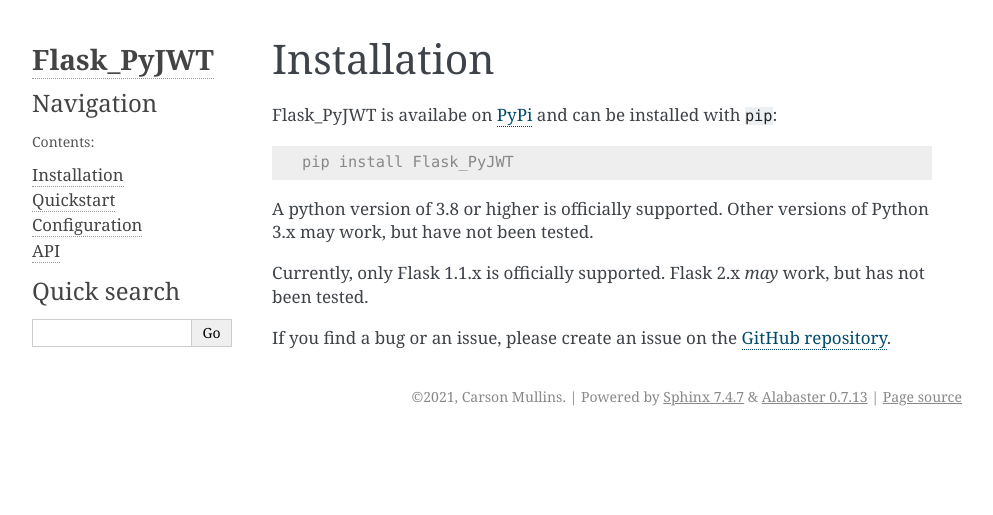
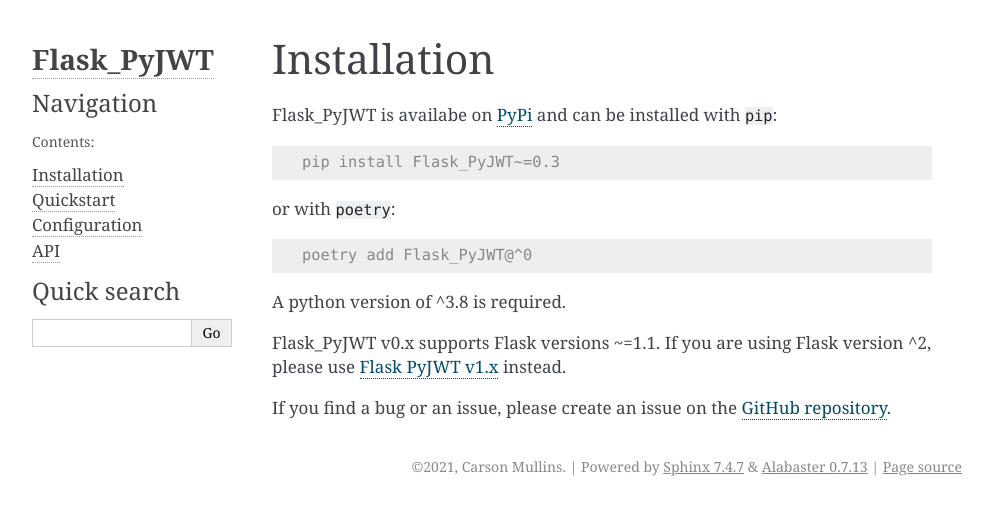
Before and after one commit to Septem151/Flask_PyJWT, a Sphinx documentation site: the page built from doc/installation.rst, in a window 1280 px wide. Shown: the top 515 px of the page, without its empty margins (148-1141 px from the left). Built offline with Sphinx 7.4.7, drawn with Linux system fonts in a browser that asks for light colours.

Commit message:
Modify docs

```diff
--- a/doc/conf.py
+++ b/doc/conf.py
@@ -24,7 +24,7 @@
 author = "Carson Mullins"
 
 # The full version, including alpha/beta/rc tags
-release = "0.1.9"
+release = "0.3.0"
 
 
 # -- General configuration ---------------------------------------------------
--- a/doc/index.rst
+++ b/doc/index.rst
@@ -1,4 +1,4 @@
-Welcome to Flask_PyJWT's documentation!
+Welcome to Flask_PyJWT v0's documentation!
 =======================================
 
 `Flask_PyJWT <https://pypi.org/project/flask-pyjwt/>`_ is a flask extension for adding
--- a/doc/installation.rst
+++ b/doc/installation.rst
@@ -6,13 +6,19 @@
 
 .. code-block:: console
 
-    pip install Flask_PyJWT
+    pip install Flask_PyJWT~=0.3
 
-A python version of 3.8 or higher is officially supported. Other versions of Python 3.x
-may work, but have not been tested.
 
-Currently, only Flask 1.1.x is officially supported. Flask 2.x *may* work, but has not
-been tested.
+or with ``poetry``:
+
+.. code-block:: console
+
+    poetry add Flask_PyJWT@^0
+
+A python version of ^3.8 is required.
+
+Flask_PyJWT v0.x supports Flask versions ~=1.1. If you are using Flask version ^2,
+please use `Flask PyJWT v1.x <https://flask-pyjwt.readthedocs.io/en/stable/>`_ instead.
 
 If you find a bug or an issue, please create an issue on the
 `GitHub repository <https://github.com/Septem151/Flask_PyJWT">`_.
```
Also changed, not shown: .readthedocs.yaml, doc/configuration.rst (line endings or trailing spaces), doc/quickstart.rst (line endings or trailing spaces).
